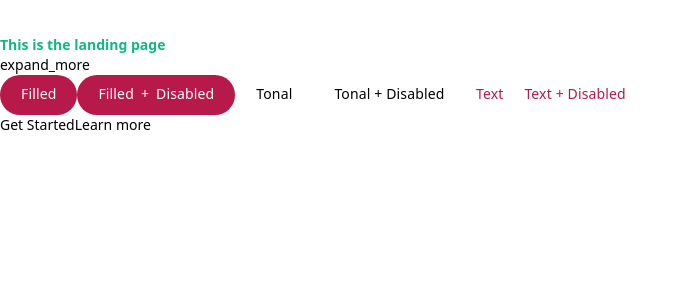
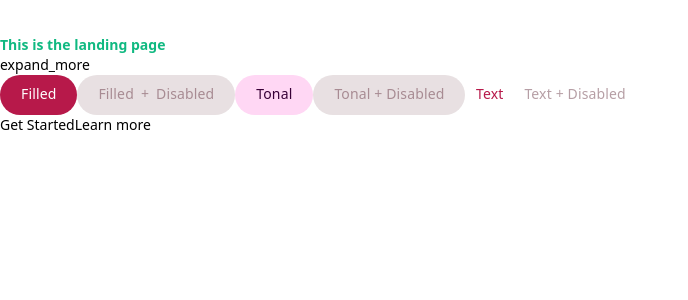
Before and after one commit to techstartucalgary/lifeline, a React (Create React App) app in the folder client/: page / in a window 1280 px wide. Shown: the top 300 px of the page, without its empty margins (0-688 px from the left). Built offline with nearby package versions, Linux system fonts and the light colour scheme.

Commit message:
Update Button.tsx

```diff
--- a/client/src/components/Button.tsx
+++ b/client/src/components/Button.tsx
@@ -15,18 +15,18 @@ const base = `
   before:block before:absolute before:top-0 before:left-0 before:bottom-0 before:right-0
   before:bg-transparent before:user-select-none before:-z-1 before:rounded-full
 
-  hover:before:bg-state-layers-light-primary/[.08]
-  focus:before:bg-state-layers-light-primary/[.12]
-  active:before:bg-state-layers-light-primary/[.12]
+  hover:before:bg-state-layers-primary/8
+  focus:before:bg-state-layers-primary/12
+  active:before:bg-state-layers-primary/12
 
-  disabled:bg-light-on-surface/[.12] disabled:text-light-on-surface/[.38] disabled:cursor-not-allowed
+  disabled:bg-sys-on-surface/12 disabled:text-sys-on-surface/[.38] disabled:cursor-not-allowed
   disabled:before:bg-transparent
 `;
 
 const classnames = {
-  filled: twMerge(base, "bg-primary text-white hover:before:bg-light-on-primary/[.08] focus:before:bg-light-on-primary/[.12] active:before:bg-light-on-primary/[.12]"),
+  filled: twMerge(base, "bg-primary text-white hover:before:bg-sys-on-primary/8 focus:before:bg-sys-on-primary/12 active:before:bg-sys-on-primary/12"),
   text: twMerge(base, "px-3 disabled:bg-transparent disable:before:bg-transparent"),
-  tonal: twMerge(base, "bg-light-secondary-container text-light-on-secondary-container hover:before:bg-state-layers-on-secondary-container/[.08] focus:before:bg-state-layers-on-secondary-container/[.12] active:before:bg-state-layers-on-secondary-container/[.12]"),
+  tonal: twMerge(base, "bg-sys-secondary-container text-sys-on-secondary-container hover:before:bg-state-layers-on-secondary-container/8 focus:before:bg-state-layers-on-secondary-container/[.12] active:before:bg-state-layers-on-secondary-container/[.12]"),
 };
 
 const Button = ({ variant = "text", children, className, ...props }: ButtonProps) => {
```
